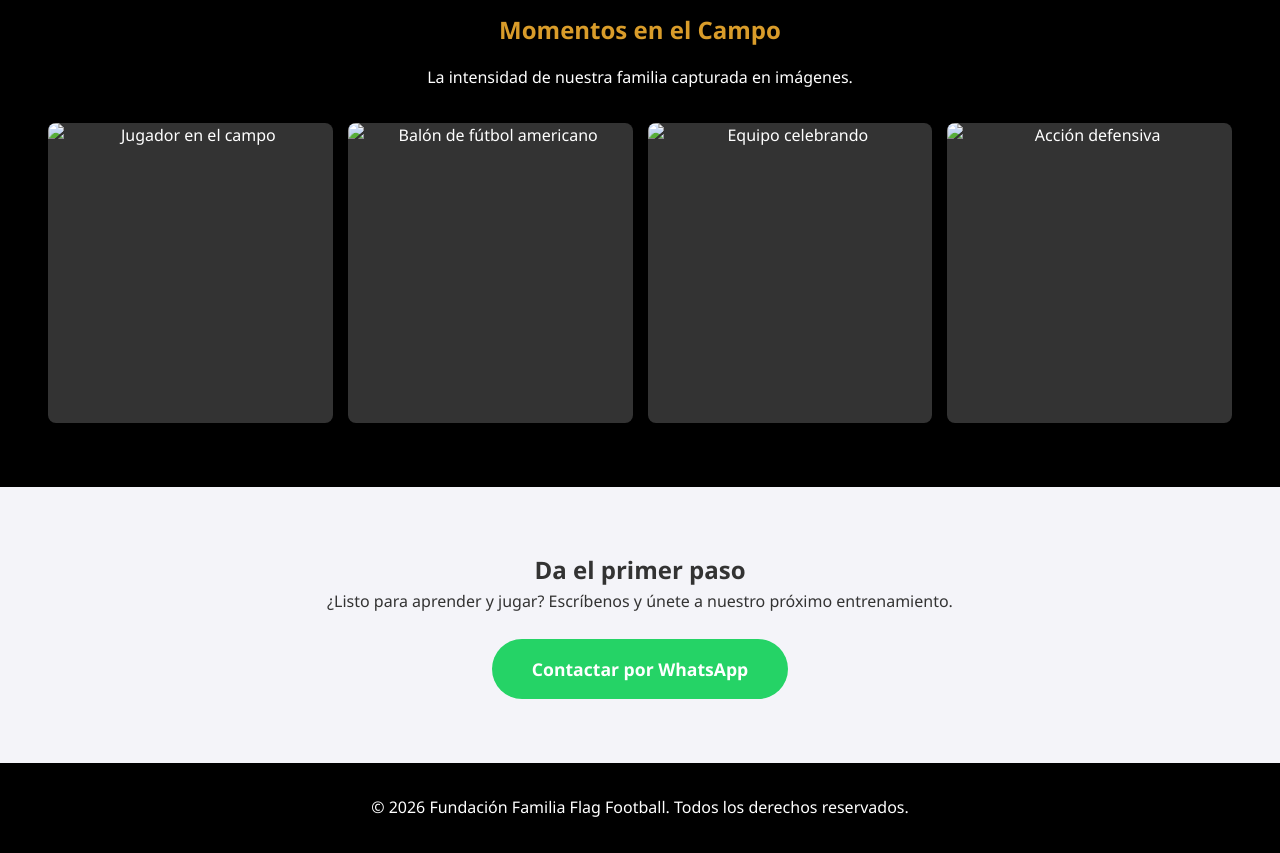
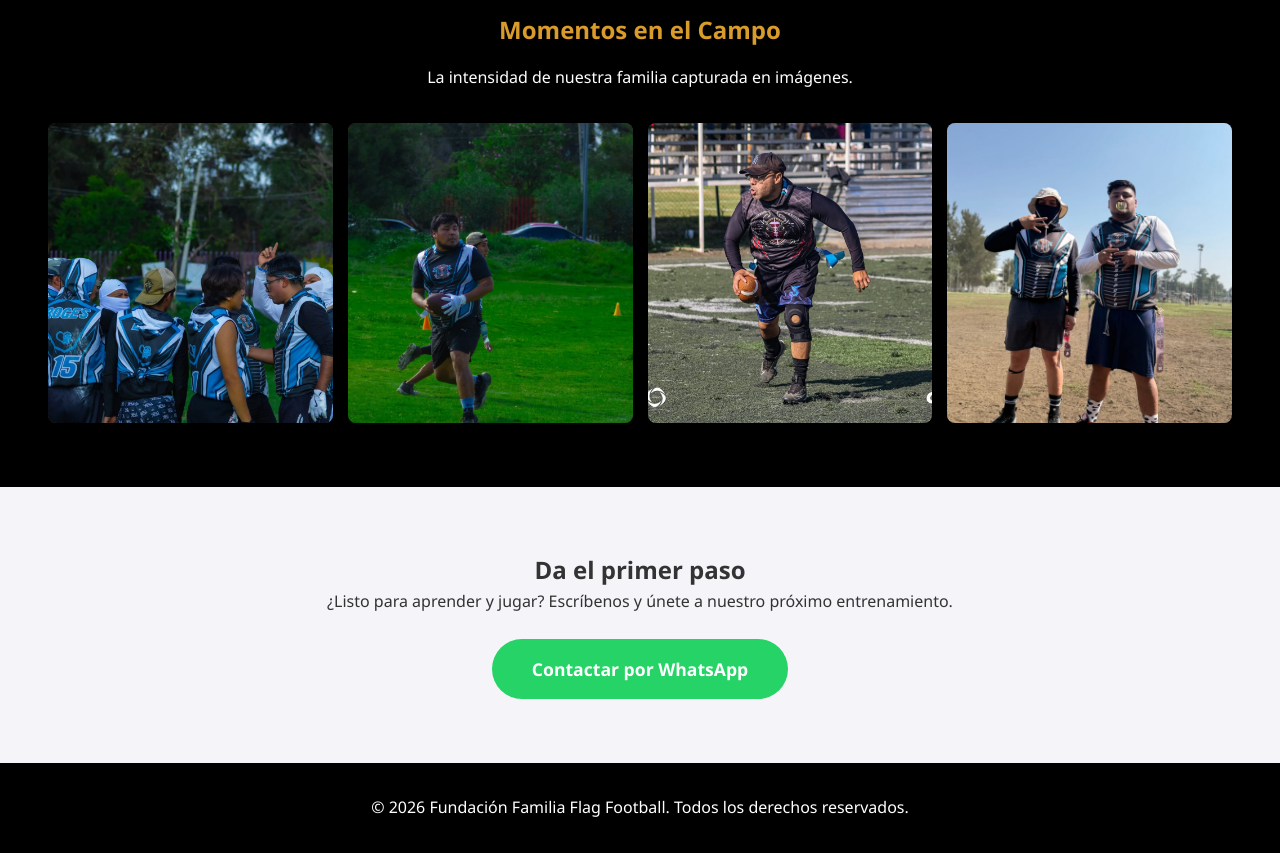
Before and after one commit to Kruegerleet95/fundacion_familia_flag, a plain HTML site: page index.html in a window 1280 px wide. Shown: the part 1720-2573 px from the top of the page. Drawn offline with Linux system fonts and the light colour scheme.

Commit message:
Update index.html

```diff
--- a/index.html
+++ b/index.html
@@ -73,16 +73,16 @@
             <div class="contenedor-galeria">
                 <!-- Usaremos imágenes de prueba (placeholders) por ahora -->
                 <div class="foto-galeria">
-                    <img src="imagen1.jpg" alt="Jugador en el campo">
+                    <img src="imagen1.jpeg" alt="Jugador en el campo">
                 </div>
                 <div class="foto-galeria">
-                    <img src="imagen2.jpg" alt="Balón de fútbol americano">
+                    <img src="imagen2.jpeg" alt="Balón de fútbol americano">
                 </div>
                 <div class="foto-galeria">
-                    <img src="imagen3.jpg"alt="Equipo celebrando">
+                    <img src="imagen3.jpeg"alt="Equipo celebrando">
                 </div>
                 <div class="foto-galeria">
-                    <img src="imagen4.jpg"alt="Acción defensiva">
+                    <img src="imagen4.jpeg"alt="Acción defensiva">
                 </div>
             </div>
         </section>
```
